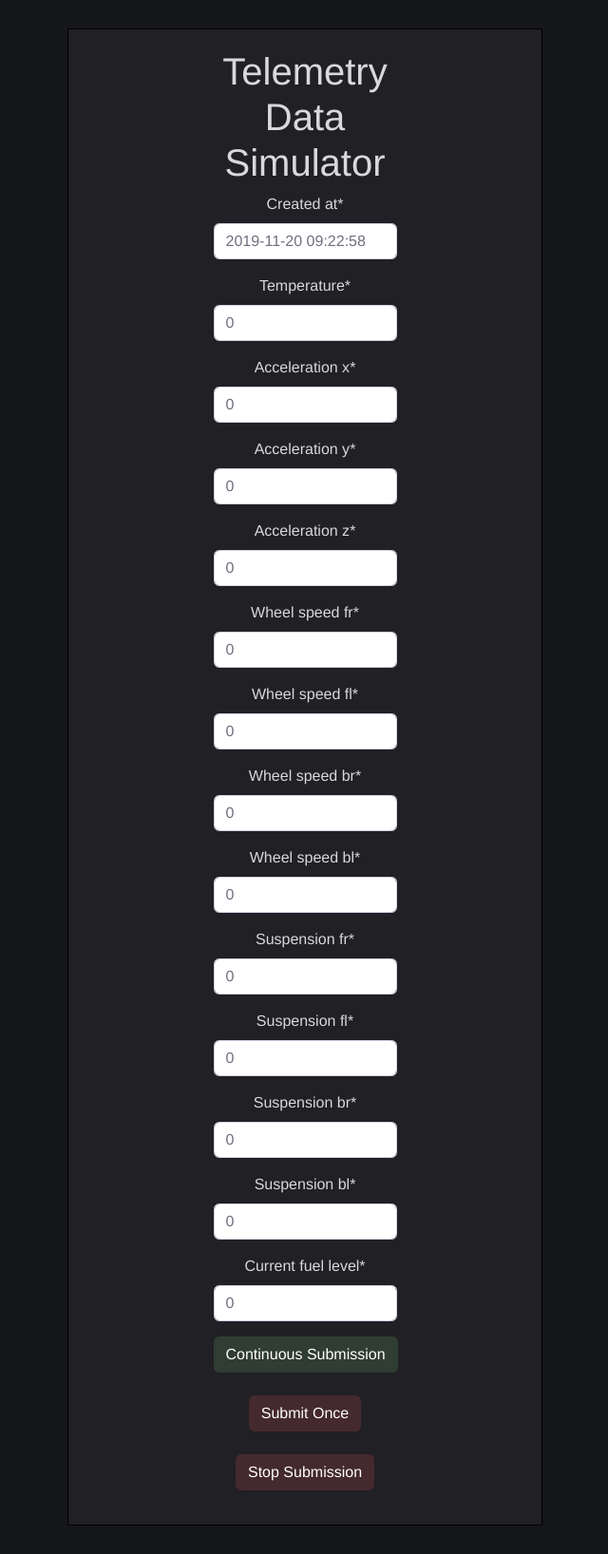
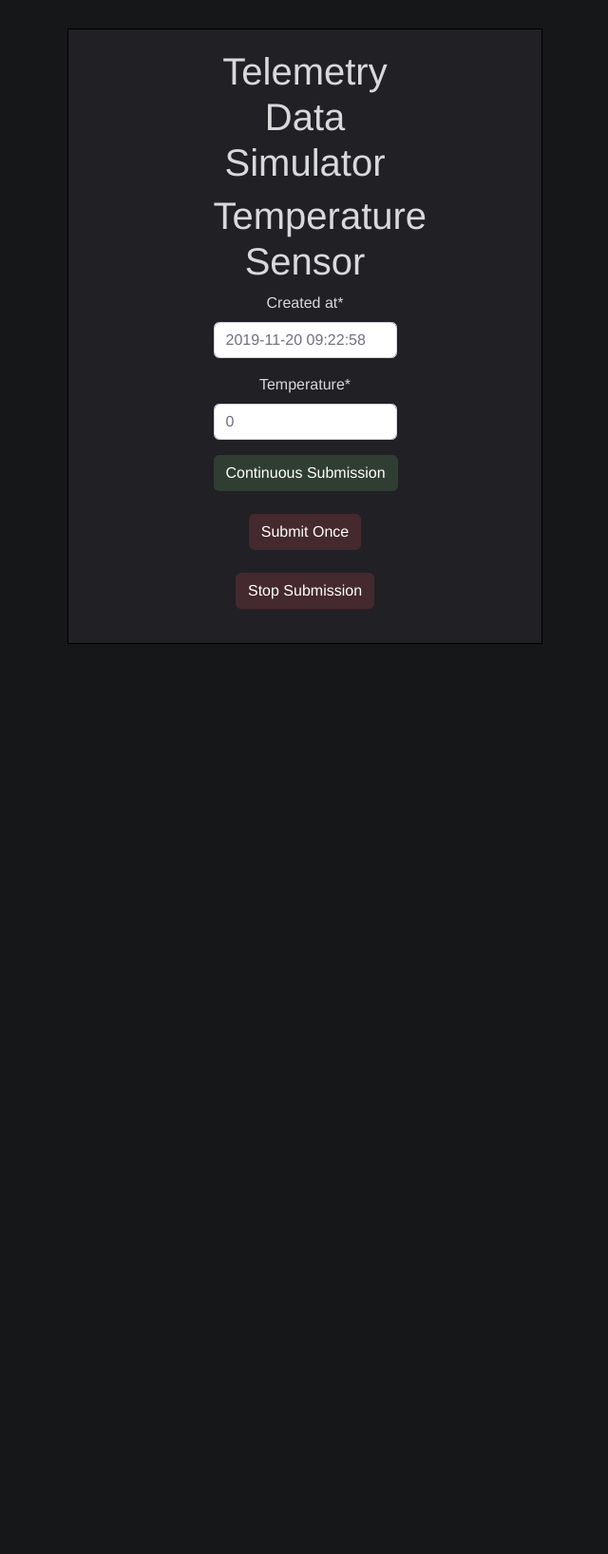
Before and after one commit to mercury-telemetry/mercury-telemetry, a Django app: page /simulator/ in a window 1280 px wide. Shown: the whole page at 95% size, without its empty margins (319-959 px from the left). After the commit the page ends 678 px from the top, so only its background shows below. Run offline with Django 3.2, Linux system fonts and the light colour scheme; some libraries are stand-ins or nearby versions.

Commit message:
added the form for temperature

```diff
--- a/mercury/forms.py
+++ b/mercury/forms.py
@@ -65,7 +65,7 @@ class TemperatureForm(forms.ModelForm):
         fields = "__all__"
         widgets = {
             "created_at": forms.DateTimeInput(
-                attrs={"id": "post-created-at_temp", "required": True}
+                attrs={"id": "post-created-at-temp", "required": True}
             ),
             "temperature": forms.NumberInput(
                 attrs={"id": "post-temperature", "required": True}
--- a/mercury/static/mercury/js/simulator.js
+++ b/mercury/static/mercury/js/simulator.js
@@ -7,6 +7,8 @@ $(function () {
     $('.submitbutton').click(function () {
         buttonpressed = $(this).attr('name')
     });
+
+
     $('#SimulatorForm').on('submit', function (event) {
         event.preventDefault();
         if (buttonpressed == "Continuous" && button_counter != 1){
@@ -29,6 +31,62 @@ $(function () {
             }
         }
     });
+
+    // TODO Check: interval_var, post-created-at in the forms
+    $('.submitbutton_temp').click(function () {
+        buttonpressed = $(this).attr('name')
+    });
+    let button_counter_temp=0;
+    $('#TemperatureForm').on('submit', function (event) {
+        event.preventDefault();
+        if (buttonpressed == "Continuous" && button_counter_temp != 1){
+            console.log("Continuous Submission button was pressed.");
+            create_post_temp();
+            button_counter_temp =1;
+            interval_var = setInterval(create_post_temp, 2000);
+        }else if (buttonpressed == "Once") {
+            console.log("Temp Submit Once button was pressed.");
+            if (interval_var) {
+                clearInterval(interval_var);
+                button_counter_temp =0;
+            }
+            create_post_temp();
+        }else if (buttonpressed == "Stop") {
+            console.log("Stopping continuous submission.");
+            if (interval_var) {
+                clearInterval(interval_var);
+                button_counter_temp =0;
+            }
+        }
+    });
+
+    function create_post_temp() {
+        console.log("Entered create_post_temp() temperature function.");
+        $.ajax({
+            url: "", // the endpoint
+            type: "POST", // http method
+            data: {
+                temperature: $('#post-temperature').val(),
+                created_at_temp: $('#post-created-at-temp').val()
+            }, // data sent with the post request
+            // handle a successful response
+            success: function () {
+                let temperature = parseFloat($('#post-temperature').val());
+                $('#post-created-at-temp').val(getDateTimenow());
+                $('#post-temperature').val(getNextValue(temperature,-5,5));
+                console.log("POSTing was successful for temperature"); // another sanity check
+            },
+
+            // handle a non-successful response
+            error: function (xhr, errmsg, err) {
+                $('#results').html("<div class='alert-box alert radius' data-alert>Oops! We have encountered an error: " + errmsg +
+                    " <a href='#' class='close'>&times;</a></div>"); // add the error to the dom
+                console.log(xhr.status + ": " + xhr.responseText); // provide a bit more info about the error to the console
+            }
+        });
+    }
+
+
 
     // AJAX for posting
     function create_post() {
--- a/mercury/templates/simulator.html
+++ b/mercury/templates/simulator.html
@@ -15,18 +15,34 @@
             <div class="row justify-content-center">
                 <div class="col-6 justify-content-center">
                     <h1>Telemetry Data Simulator</h1>
-                    {% if form %}
-                        <form method="POST" action="" id="SimulatorForm">
+{#                    {% if form %}#}
+{#                        <form method="POST" action="" id="SimulatorForm">#}
+{#                            {% csrf_token %}#}
+{#                            {% load crispy_forms_tags %}#}
+{#                            {{ form|crispy }}#}
+{#                            <input class="submitbutton grafana-btn grafana-btn-primary" type="submit" name="Continuous" value="Continuous Submission">#}
+{#                            <br><br>#}
+{#                            <input class="submitbutton grafana-btn grafana-btn-secondary" type="submit" name="Once" value="Submit Once">#}
+{#                            <br><br>#}
+{#                            <input class="submitbutton grafana-btn grafana-btn-secondary" type="submit" name="Stop" value="Stop Submission">#}
+{#                        </form>#}
+{#                    {% endif %}#}
+                    <h1>Temperature Sensor</h1>
+                    {% if form_temp %}
+                        <form method="POST" action="" id="TemperatureForm">
                             {% csrf_token %}
                             {% load crispy_forms_tags %}
-                            {{ form|crispy }}
-                            <input class="submitbutton grafana-btn grafana-btn-primary" type="submit" name="Continuous" value="Continuous Submission">
+                            {{ form_temp|crispy }}
+                            <input class="submitbutton_temp grafana-btn grafana-btn-primary" type="submit" name="Continuous" value="Continuous Submission">
                             <br><br>
-                            <input class="submitbutton grafana-btn grafana-btn-secondary" type="submit" name="Once" value="Submit Once">
+                            <input class="submitbutton_temp grafana-btn grafana-btn-secondary" type="submit" name="Once" value="Submit Once">
                             <br><br>
-                            <input class="submitbutton grafana-btn grafana-btn-secondary" type="submit" name="Stop" value="Stop Submission">
+                            <input class="submitbutton_temp grafana-btn grafana-btn-secondary" type="submit" name="Stop" value="Stop Submission">
                         </form>
                     {% endif %}
+
+
+
                 </div>
             </div>
         </div>
--- a/mercury/views/simulator.py
+++ b/mercury/views/simulator.py
@@ -4,6 +4,24 @@ from django.http import HttpResponse
 
 from ..forms import SimulatorForm
 from mercury.models import SimulatedData
+from ..forms import (
+    TemperatureForm,
+    AccelerationForm,
+    WheelSpeedForm,
+    SuspensionForm,
+    FuelLevelForm,
+)
+from mercury.models import (
+    TemperatureSensor,
+    AccelerationSensor,
+    WheelSpeedSensor,
+    SuspensionSensor,
+    FuelLevelSensor,
+)
+
+
+
+
 import datetime
 
 
@@ -13,40 +31,111 @@ class SimulatorView(TemplateView):
     def post(self, request, *args, **kwargs):
         """Used by AJAX method in the simulator.js file to save data
         from the simulator UI."""
-        post_created_at = request.POST.get("created_at")
-        post_temperature = request.POST.get("temperature")
-        post_acceleration_x = request.POST.get("acceleration_x")
-        post_acceleration_y = request.POST.get("acceleration_y")
-        post_acceleration_z = request.POST.get("acceleration_z")
-        post_wheel_speed_fr = request.POST.get("wheel_speed_fr")
-        post_wheel_speed_fl = request.POST.get("wheel_speed_fl")
-        post_wheel_speed_br = request.POST.get("wheel_speed_br")
-        post_wheel_speed_bl = request.POST.get("wheel_speed_bl")
-        post_suspension_fr = request.POST.get("suspension_fr")
-        post_suspension_fl = request.POST.get("suspension_fl")
-        post_suspension_br = request.POST.get("suspension_br")
-        post_suspension_bl = request.POST.get("suspension_bl")
-        post_current_fuel_level = request.POST.get("current_fuel_level")
-        sim_data = SimulatedData(
-            created_at=post_created_at,
-            temperature=post_temperature,
-            acceleration_x=post_acceleration_x,
-            acceleration_y=post_acceleration_y,
-            acceleration_z=post_acceleration_z,
-            wheel_speed_fr=post_wheel_speed_fr,
-            wheel_speed_fl=post_wheel_speed_fl,
-            wheel_speed_br=post_wheel_speed_br,
-            wheel_speed_bl=post_wheel_speed_bl,
-            suspension_fr=post_suspension_fr,
-            suspension_fl=post_suspension_fl,
-            suspension_br=post_suspension_br,
-            suspension_bl=post_suspension_bl,
-            current_fuel_level=post_current_fuel_level,
-        )
-        sim_data.save()
+        if request.POST.get("created_at"):
+            post_created_at = request.POST.get("created_at")
+            post_temperature = request.POST.get("temperature")
+            post_acceleration_x = request.POST.get("acceleration_x")
+            post_acceleration_y = request.POST.get("acceleration_y")
+            post_acceleration_z = request.POST.get("acceleration_z")
+            post_wheel_speed_fr = request.POST.get("wheel_speed_fr")
+            post_wheel_speed_fl = request.POST.get("wheel_speed_fl")
+            post_wheel_speed_br = request.POST.get("wheel_speed_br")
+            post_wheel_speed_bl = request.POST.get("wheel_speed_bl")
+            post_suspension_fr = request.POST.get("suspension_fr")
+            post_suspension_fl = request.POST.get("suspension_fl")
+            post_suspension_br = request.POST.get("suspension_br")
+            post_suspension_bl = request.POST.get("suspension_bl")
+            post_current_fuel_level = request.POST.get("current_fuel_level")
+            sim_data = SimulatedData(
+                created_at=post_created_at,
+                temperature=post_temperature,
+                acceleration_x=post_acceleration_x,
+                acceleration_y=post_acceleration_y,
+                acceleration_z=post_acceleration_z,
+                wheel_speed_fr=post_wheel_speed_fr,
+                wheel_speed_fl=post_wheel_speed_fl,
+                wheel_speed_br=post_wheel_speed_br,
+                wheel_speed_bl=post_wheel_speed_bl,
+                suspension_fr=post_suspension_fr,
+                suspension_fl=post_suspension_fl,
+                suspension_br=post_suspension_br,
+                suspension_bl=post_suspension_bl,
+                current_fuel_level=post_current_fuel_level,
+            )
+            sim_data.save()
+
+        if request.POST.get("created_at_temp"):
+            post_created_at = request.POST.get("created_at_temp")
+            post_temperature = request.POST.get("temperature")
+
+            temp_data = TemperatureSensor(
+                created_at=post_created_at, temperature=post_temperature,
+            )
+            temp_data.save()
+
+        # if request.POST.get("created_at_accel"):
+        #     post_created_at_accel = request.POST.get("created_at_accel")
+        #     post_acceleration_x = request.POST.get("acceleration_x")
+        #     post_acceleration_y = request.POST.get("acceleration_y")
+        #     post_acceleration_z = request.POST.get("acceleration_z")
+        #
+        #     accel_data = AccelerationSensor(
+        #         created_at_accel=post_created_at_accel,
+        #         acceleration_x=post_acceleration_x,
+        #         acceleration_y=post_acceleration_y,
+        #         acceleration_z=post_acceleration_z,
+        #     )
+        #     accel_data.save()
+        #
+        # if request.POST.get("created_at_ws"):
+        #
+        #     post_created_at_ws = request.POST.get("created_at_ws")
+        #     post_wheel_speed_fr = request.POST.get("wheel_speed_fr")
+        #     post_wheel_speed_fl = request.POST.get("wheel_speed_fl")
+        #     post_wheel_speed_br = request.POST.get("wheel_speed_br")
+        #     post_wheel_speed_bl = request.POST.get("wheel_speed_bl")
+        #
+        #     ws_data = WheelSpeedSensor(
+        #         created_at_ws=post_created_at_ws,
+        #         wheel_speed_fr=post_wheel_speed_fr,
+        #         wheel_speed_fl=post_wheel_speed_fl,
+        #         wheel_speed_br=post_wheel_speed_br,
+        #         wheel_speed_bl=post_wheel_speed_bl,
+        #     )
+        #     ws_data.save()
+        #
+        # if request.POST.get("created_at_ss"):
+        #     post_created_at_ss = request.POST.get("created_at_ss")
+        #     post_suspension_fr = request.POST.get("suspension_fr")
+        #     post_suspension_fl = request.POST.get("suspension_fl")
+        #     post_suspension_br = request.POST.get("suspension_br")
+        #     post_suspension_bl = request.POST.get("suspension_bl")
+        #
+        #     ss_data = SuspensionSensor(
+        #         created_at_ss=post_created_at_ss,
+        #         suspension_fr=post_suspension_fr,
+        #         suspension_fl=post_suspension_fl,
+        #         suspension_br=post_suspension_br,
+        #         suspension_bl=post_suspension_bl,
+        #     )
+        #     ss_data.save()
+        #
+        # if request.POST.get("created_at_fl"):
+        #     post_created_at_fl = request.POST.get("created_at_fl")
+        #     post_current_fuel_level = request.POST.get("current_fuel_level")
+        #
+        #     fl_data = FuelLevelSensor(
+        #         created_at_fl=post_created_at_fl,
+        #         current_fuel_level=post_current_fuel_level,
+        #     )
+        #     fl_data.save()
+
+
         return HttpResponse(status=201)
 
     def get(self, request, *args, **kwargs):
         """This method will render the Simulator form when GET is used"""
-        form = SimulatorForm(initial={"created_at": datetime.datetime.now()})
-        return render(request, self.template_name, {"form": form})
+        # form = SimulatorForm(initial={"created_at": datetime.datetime.now()})
+        form_temp = TemperatureForm(initial={"created_at": datetime.datetime.now()})
+        context = {"form_temp": form_temp}
+        return render(request, self.template_name, context)
```
